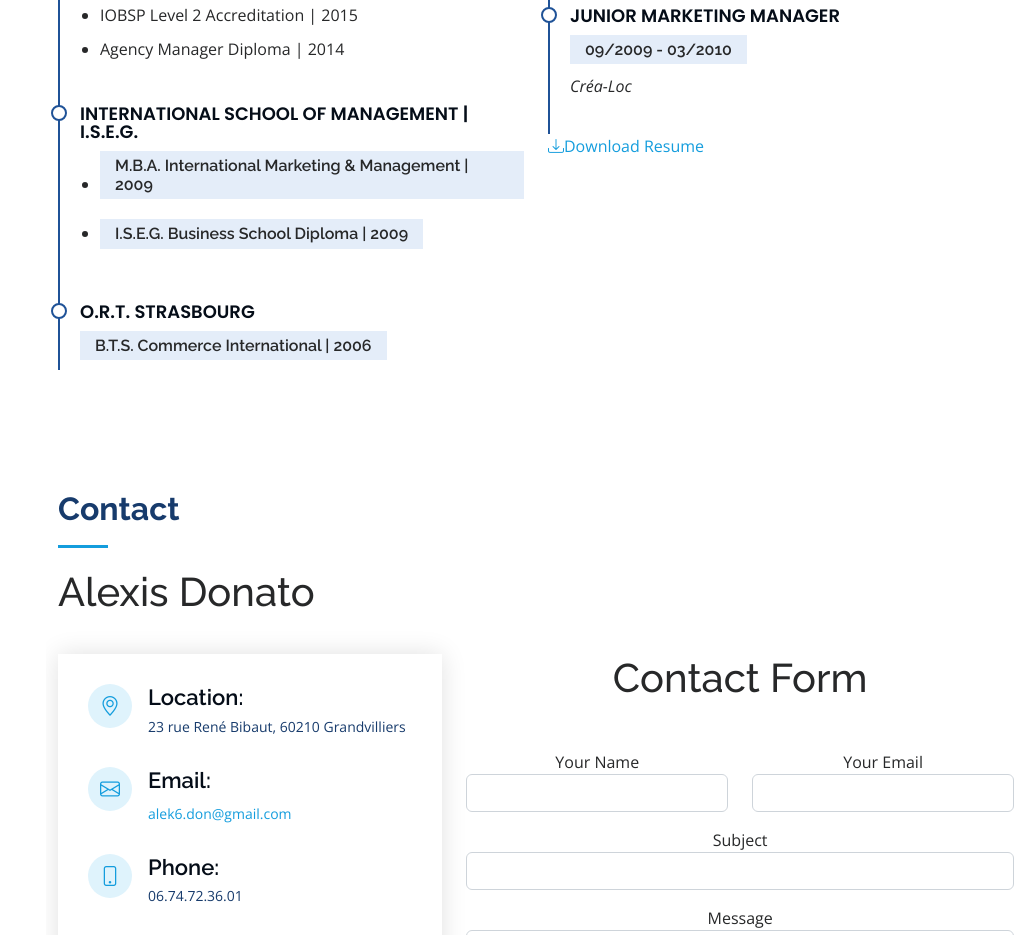
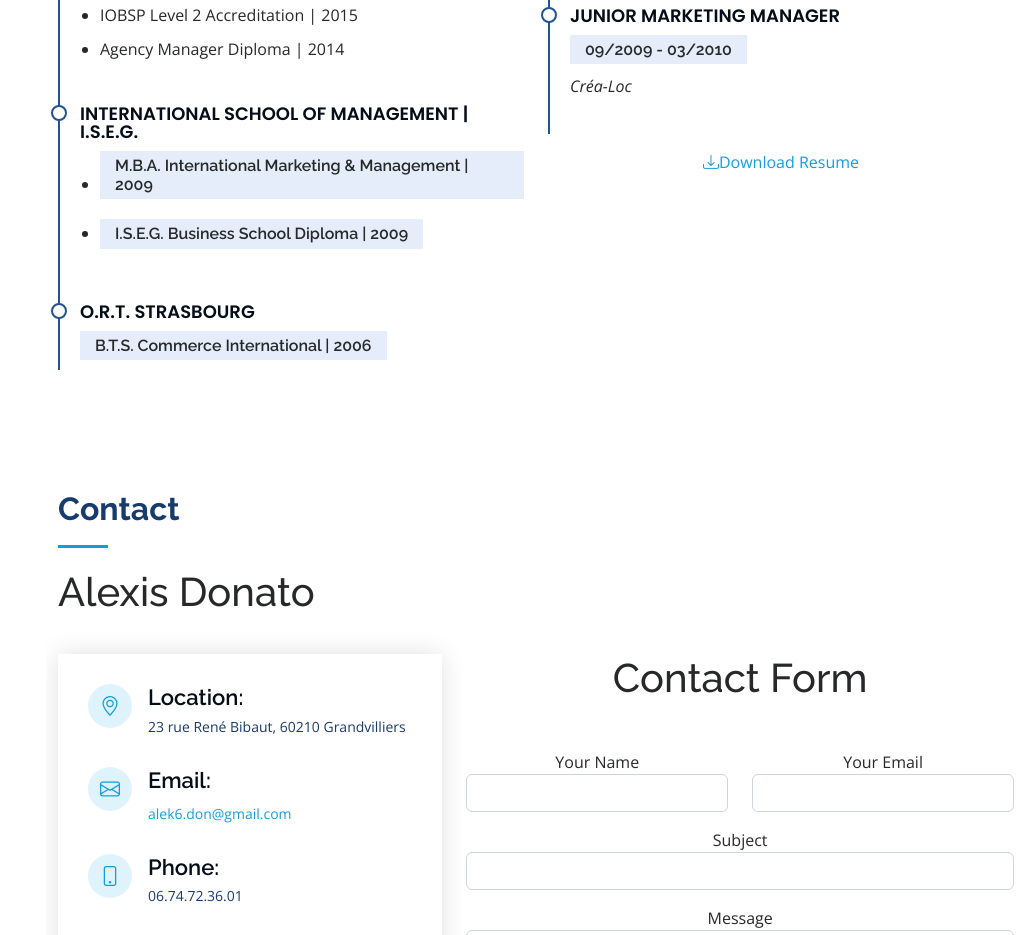
Before and after one commit to Alek666666/CV, a plain HTML site: page index.html in a window 1280 px wide. Shown: the part 2832-3767 px from the top of the page, without its empty margins (254-1280 px from the left). Drawn offline with nearby package versions, Linux system fonts and the light colour scheme.

Commit message:
Update index.html

```diff
--- a/index.html
+++ b/index.html
@@ -330,8 +330,10 @@
               <h5>09/2009 - 03/2010</h5>
               <p><em>Créa-Loc</em></p>
             </div>
-          <a href="https://github.com/AlexisDonato/CV/raw/main/ALEXIS%20DONATO%20-%20CV.pdf" class="button"><i
-                    class="bi bi-download"></i>Download Resume</a>
+            <div class="text-center mt-3">
+              <a href="https://github.com/AlexisDonato/CV/raw/main/ALEXIS%20DONATO%20-%20CV.pdf" class="button"><i
+                    class="bi bi-lg bi-download"></i>Download Resume</a>
+            </div>
           </div>
         </div>
 
```
